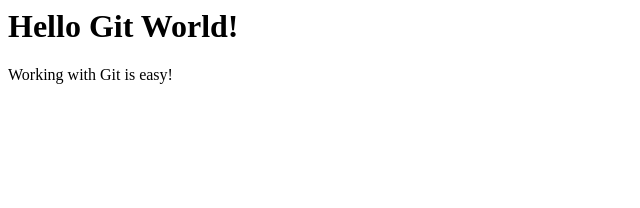
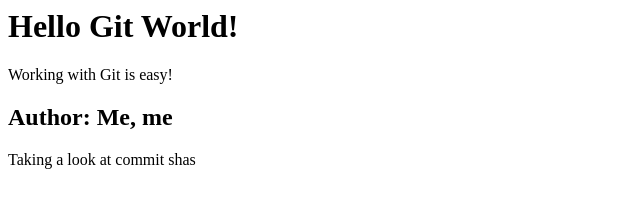
Before and after one commit to scottwr/GitGithubMasterclass, a plain HTML site: page index.html in a window 1280 px wide. Shown: the whole page, without its empty margins (0-640 px from the left). Drawn offline with Linux system fonts and the light colour scheme.

Commit message:
Add a new p

```diff
--- a/index.html
+++ b/index.html
@@ -3,3 +3,9 @@
 <div>
     <p>Working with Git is easy!</p>
 </div>
+
+<h2>Author: Me, me</h2>
+
+<div>
+    <p>Taking a look at commit shas</p>
+</div>
```
